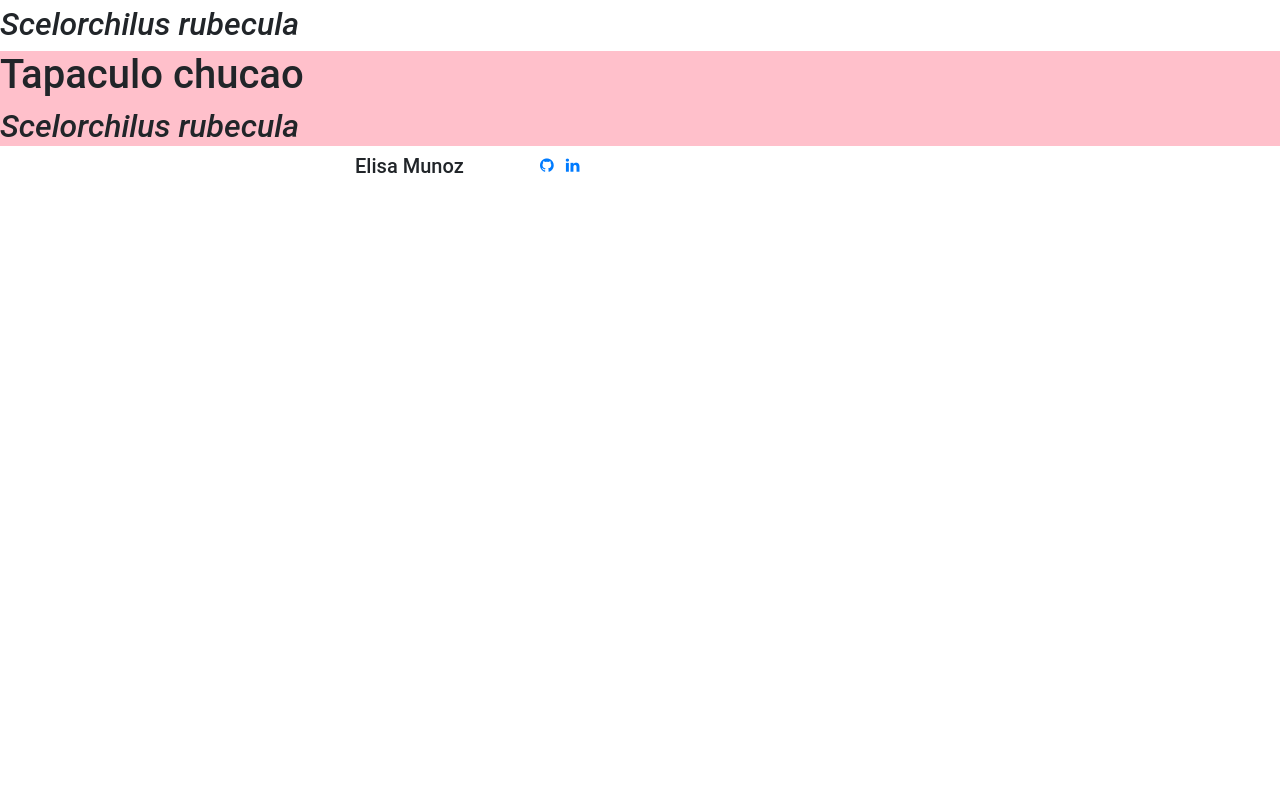
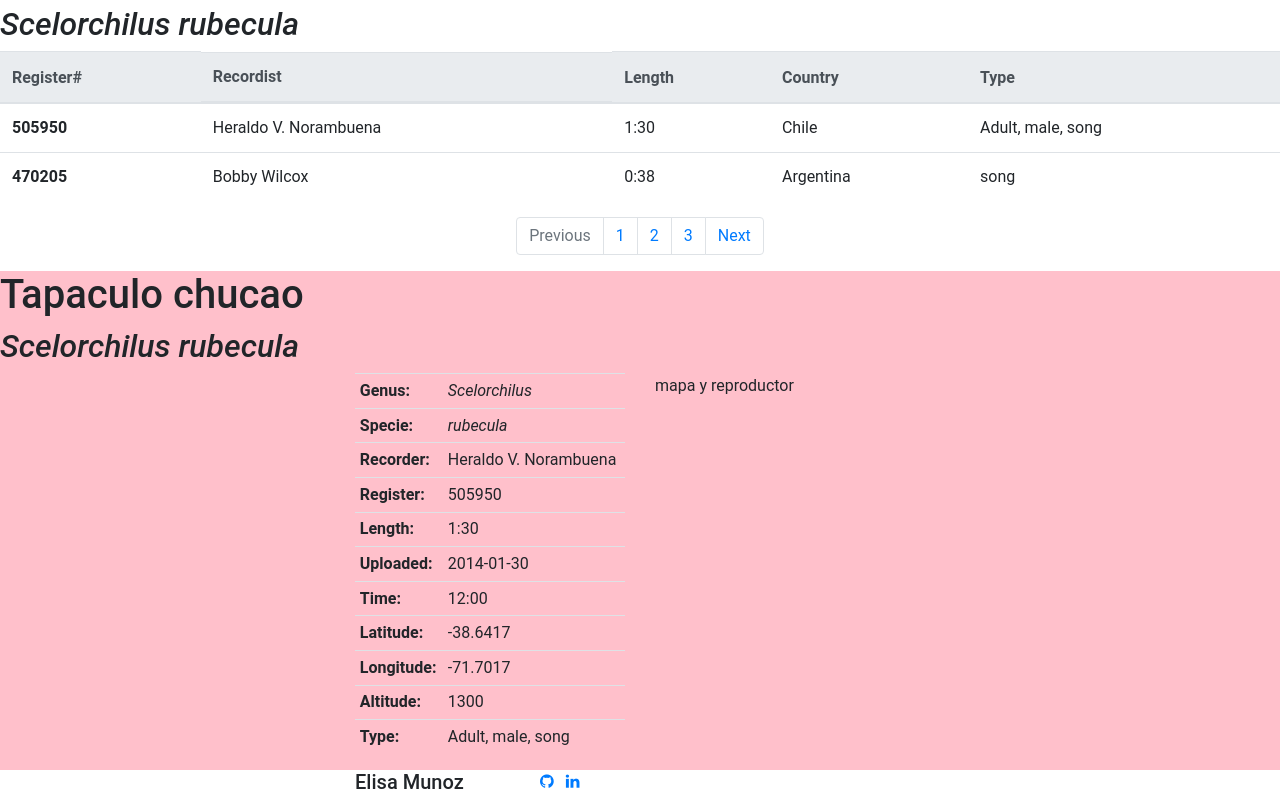
Before and after one commit to elisamunoz/birdsongs-project, a website: page index.html in a window 1280 px wide. Shown: the part 811-1621 px from the top of the page. Before the commit the page ends 1005 px from the top, so only its background shows below. Drawn offline with nearby package versions, Linux system fonts and the light colour scheme.

Commit message:
add bootstrap tables

```diff
--- a/assets/css/style.css
+++ b/assets/css/style.css
@@ -17,6 +17,10 @@ html {
     background-position: center;
     position: relative;
     background-attachment: fixed;
+}
+
+.bold-text {
+    font-weight: 700;
 }
 
 /* Header */
--- a/index.html
+++ b/index.html
@@ -58,14 +58,129 @@
       <h1 class="title">Tapaculo chucao</h1>
       <h2 class="sub-title"><i>Scelorchilus rubecula</i></h2>
 
+      <table class="table">
+          <thead class="thead-light">
+              <tr>
+                <th >Register#</th>
+                <th class="d-none d-lg-block" scope="col ">Recordist</th>
+                <th scope="col">Length</th>
+                <th scope="col">Country</th>
+                <th scope="col">Type</th>
+              </tr>
+          </thead>
+          <tbody>
+              <tr>
+                <td class="bold-text">505950</td>
+                <td class="d-none d-lg-block" >Heraldo V. Norambuena</td>
+                <td>1:30</td>
+                <td>Chile</td>
+                <td>Adult, male, song</td>
+              </tr>
+              <tr>
+                <td class="bold-text">470205</td>
+                <td class="d-none d-lg-block" >Bobby Wilcox</td>
+                <td>0:38</td>
+                <td>Argentina</td>
+                <td>song</td>
+              </tr>
+          </tbody>
+        </table>
+
+        <nav aria-label="Page navigation example">
+            <ul class="pagination justify-content-center">
+              <li class="page-item disabled">
+                <a class="page-link" href="#" tabindex="-1" aria-disabled="true">Previous</a>
+              </li>
+              <li class="page-item"><a class="page-link" href="#">1</a></li>
+              <li class="page-item"><a class="page-link" href="#">2</a></li>
+              <li class="page-item"><a class="page-link" href="#">3</a></li>
+              <li class="page-item">
+                <a class="page-link" href="#">Next</a>
+              </li>
+            </ul>
+          </nav>
+
     </section>
     <!--/Search result-->
 
 
     <!-- Bird file -->
     <section class="bird-file">
+
       <h1 class="title">Tapaculo chucao</h1>
       <h2 class="sub-title"><i>Scelorchilus rubecula</i></h2>
+
+      <div class="container">
+        <div class="row">
+            <div class="col-lg-6">
+                <table class="table table-sm">
+                    <thead>
+                      <tr>
+                      </tr>
+                    </thead>
+                    <tbody>
+                        <tr>
+                          <td class="bold-text">Genus:</td>
+                          <td><i>Scelorchilus</i></td>
+                        </tr>
+
+                        <tr>
+                          <td class="bold-text">Specie:</td>
+                          <td><i>rubecula</i></td>
+                        </tr>
+
+                        <tr>
+                          <td class="bold-text">Recorder:</td>
+                          <td>Heraldo V. Norambuena</td>
+                        </tr>
+
+                        <tr>
+                          <td class="bold-text">Register:</td>
+                          <td>505950</td>
+                        </tr>
+
+                        <tr>
+                          <td class="bold-text">Length:</td>
+                           <td>1:30</td>
+                        </tr>
+
+                        <tr>
+                          <td class="bold-text">Uploaded:</td>
+                          <td>2014-01-30</td>
+                        </tr>
+
+                        <tr>
+                          <td class="bold-text">Time:</td>
+                          <td>12:00</td>
+                        </tr>
+
+                        <tr>
+                          <td class="bold-text">Latitude:</td>
+                          <td>-38.6417</td>
+                        </tr>
+
+                        <tr>
+                          <td class="bold-text">Longitude:</td>
+                          <td>-71.7017</td>
+                        </tr>
+
+                        <tr>
+                          <td class="bold-text">Altitude:</td>
+                          <td>1300</td>
+                        </tr>
+
+                        <tr>
+                          <td class="bold-text">Type:</td>
+                          <td>Adult, male, song</td>
+                        </tr>
+                    </tbody>
+                  </table>
+            </div>
+            <div class="col-lg-6">
+              mapa y reproductor
+            </div>
+        </div>
+      </div>
 
     </section>
     <!--/Bird file-->
```
